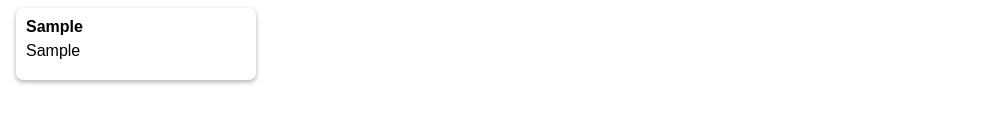
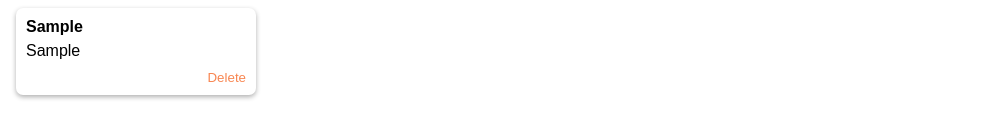
Before and after one commit to hans-4303/google-keep-sample, a React (Create React App) app: page / in a window 1280 px wide. Both pictures are taken after typing "Sample", "Sample" into the empty fields and a click on the button "Add". Shown: the part 518-656 px from the top of the page, without its empty margins (0-998 px from the left). Built offline with nearby package versions, Linux system fonts and the light colour scheme.

Commit message:
삭제 버튼 ui 작성

```diff
--- a/src/components/Note.jsx
+++ b/src/components/Note.jsx
@@ -6,6 +6,7 @@ const Note = ({ title, content }) => {
     <div className="note">
       <h1>{title || "My note"}</h1>
       <p>{content || "hey what's going on"}</p>
+      <button>Delete</button>
     </div>
   );
 };
--- a/src/styles/style.css
+++ b/src/styles/style.css
@@ -167,3 +167,19 @@ form button {
   break word: 실제 overflow-wrap 속성 상관 없이 word-break: normal + overflow-wrap: anywhere과 같은 효과 */
   word-wrap: break-word;
 }
+
+.note button {
+  /* 포지션 relative */
+  position: relative;
+  /* 다른 내용보다 우측에 떠 있기 */
+  float: right;
+  /* 색상 */
+  color: #f88651;
+  /* 테두리, 배경 없음 */
+  border: none;
+  background: none;
+  /* 커서 포인터 */
+  cursor: pointer;
+  /* 아웃라인 없음 */
+  outline: none;
+}
```
